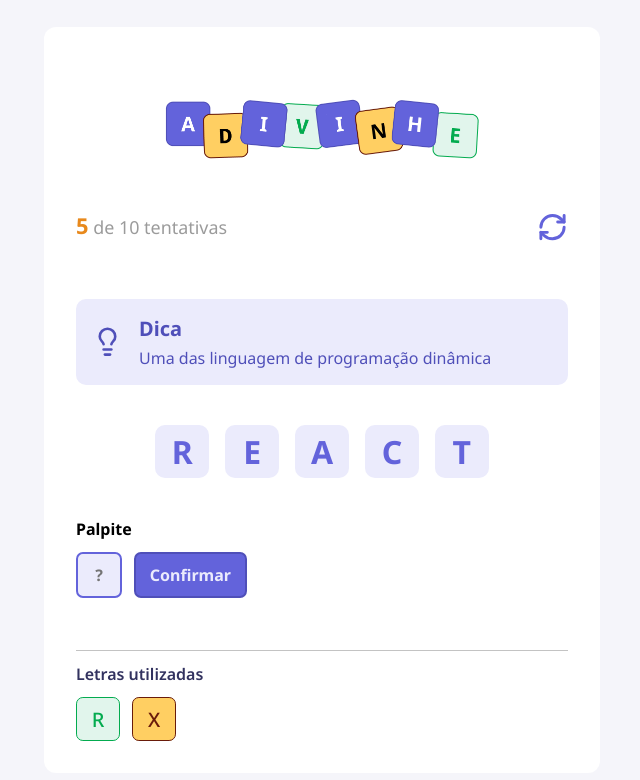
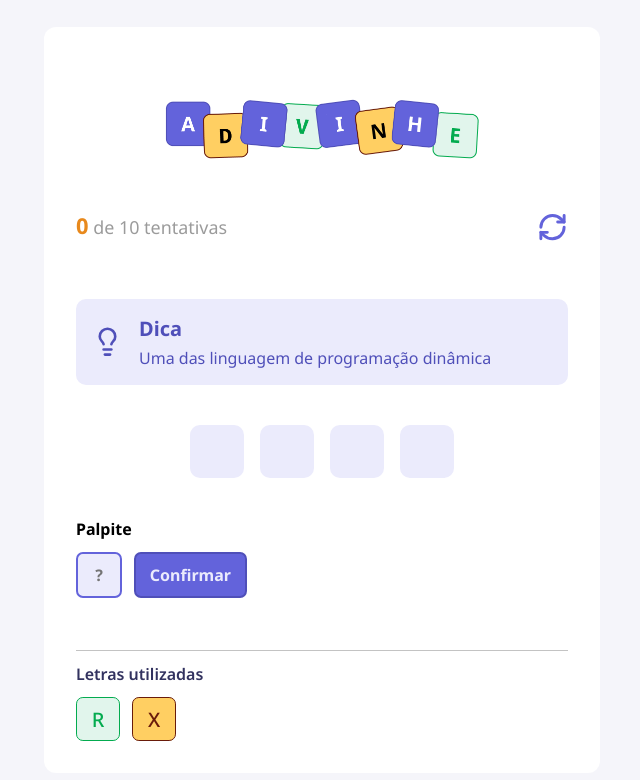
Before and after one commit to Diogooliveira10/guessing_game, a React (Vite) app: page / in a window 1280 px wide. Shown: the top 780 px of the page, without its empty margins (318-958 px from the left). Built offline with nearby package versions, Linux system fonts and the light colour scheme.

Commit message:
feat: Drawing a word and displaying the letter

```diff
--- a/src/App.tsx
+++ b/src/App.tsx
@@ -1,4 +1,7 @@
 import styles from "./app.module.css"
+import { useEffect, useState } from "react"
+
+import { WORDS } from "./utils/words"
 
 import { Input } from "./components/Input"
 import { Button } from "./components/Button"
@@ -8,24 +11,44 @@
 import { LettersUsed } from "./components/LettersUsed"
 
 export default function App() {
+    const [ letter, setLetter ] = useState("")
+    const [ attempts, setAttempts ] = useState(0)
+    const [ challenge, setChallenge ] = useState<Challenge | null>(null)
 
     function handleRestartGame() {
         alert("Reiniciar o jogo!")
     }
 
+    function startGame() {
+        const index = Math.floor(Math.random() * WORDS.length)
+        const randomWord = WORDS[index]
+
+        setChallenge(randomWord)
+        setAttempts(0)
+        setLetter("")
+    }
+
+    useEffect(() => {
+        startGame()
+    }, [])
+
+    if(!challenge) {
+        return
+    }
+
     return (
         <div className={styles.container}>
             <main>
-                <Header current={5} max={10} onRestart={handleRestartGame} />
+                <Header current={attempts} max={10} onRestart={handleRestartGame} />
 
                 <Tip tip="Uma das linguagem de programação dinâmica" />
 
                 <div className={styles.word}>
-                    <Letter value="R"/>
-                    <Letter value="E"/>
-                    <Letter value="A"/>
-                    <Letter value="C"/>
-                    <Letter value="T"/>
+                    {
+                        challenge.word.split("").map(() => (
+                            <Letter value="" />
+                        ))
+                    }
                 </div>
 
                 <h4>Palpite</h4>
```
